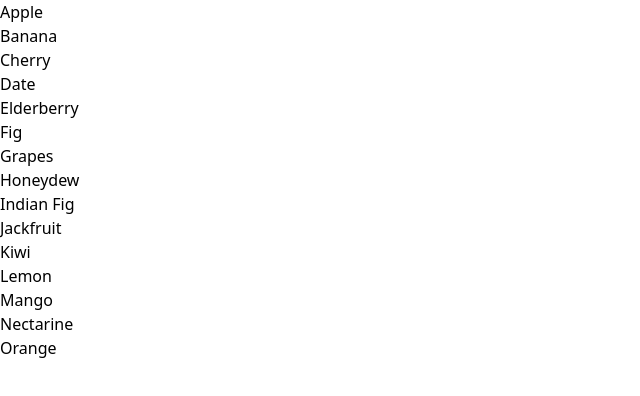
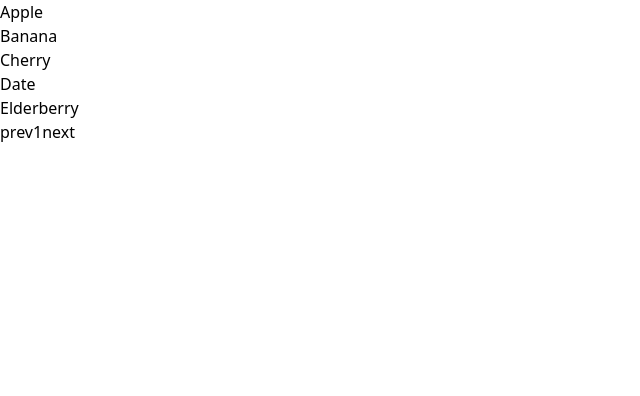
Before and after one commit to PraneethBunny123/All-App, a React (Vite) app: page / in a window 1280 px wide. Shown: the top 396 px of the page, without its empty margins (0-640 px from the left). Built offline with nearby package versions, Linux system fonts and the light colour scheme.

Commit message:
Added slice method to render items per page. added buttons to increase and decrease the currentPage value. Finally completed the basic logic of the pagiation

```diff
--- a/src/project-apps/Pagination/Pagination.jsx
+++ b/src/project-apps/Pagination/Pagination.jsx
@@ -1,13 +1,29 @@
+import { useState } from "react"
 import DATA from "./data"
 
 export default function Pagination() {
+    const itemsPerPage = 5
+
+    const [currentPage, setCurrentPage] = useState(1)
+    console.log(currentPage)
+
+    const totalNumberOfPages = Math.ceil(DATA.length / itemsPerPage)
+
+    const startIndex = (currentPage-1)*itemsPerPage
+    const endIndex = startIndex + itemsPerPage
+
     return (
         <div>
             <ul>
-                {DATA.map(data => (
+                {DATA.slice(startIndex, endIndex).map(data => (
                     <li key={data}>{data}</li>
                 ))}
             </ul>
+            <div>
+                <button disabled={currentPage===1} onClick={() => setCurrentPage(prev => prev-1)}>prev</button>
+                <button>{currentPage}</button>
+                <button disabled={currentPage===totalNumberOfPages} onClick={() => setCurrentPage(prev => prev+1)}>next</button>
+            </div>
         </div>
     )
 }
```
